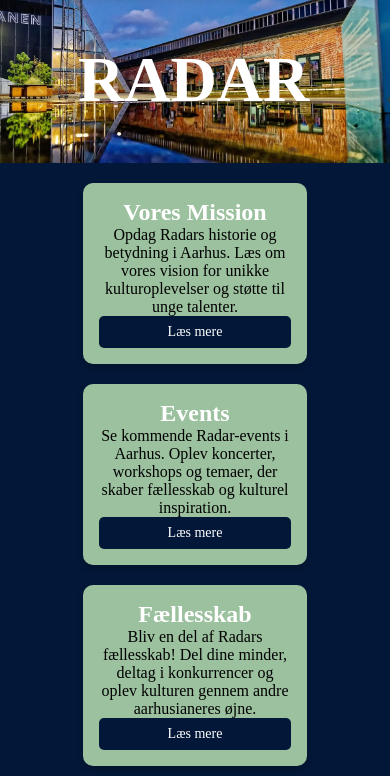
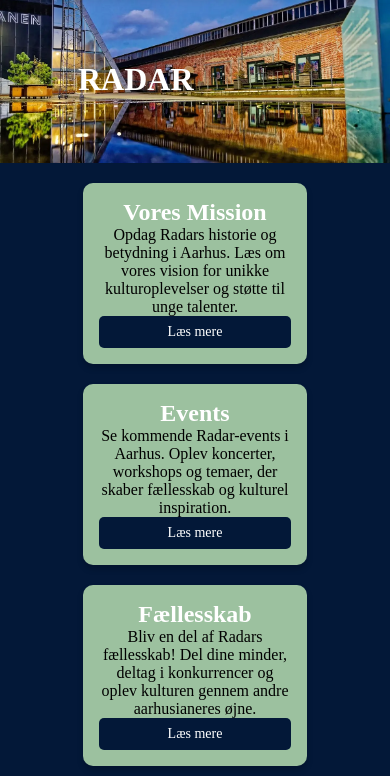
Before and after one commit to LasseBilgrav/eksamensprojekt, a plain HTML site: page index.html in a window 390 px wide. Shown: the part 68-844 px from the top of the page. Drawn offline with Linux system fonts and the light colour scheme; a script that the page names is missing.

Commit message:
forside h1 støtrlse

```diff
--- a/css/forside.css
+++ b/css/forside.css
@@ -218,4 +218,8 @@ h3.progress-bar-title {
     .progress-sektion, .instagram-opslag {
         width: 100%;
     }
+
+    .full-width-figure h1{
+        font-size: 2rem;
+    }
  }
```
